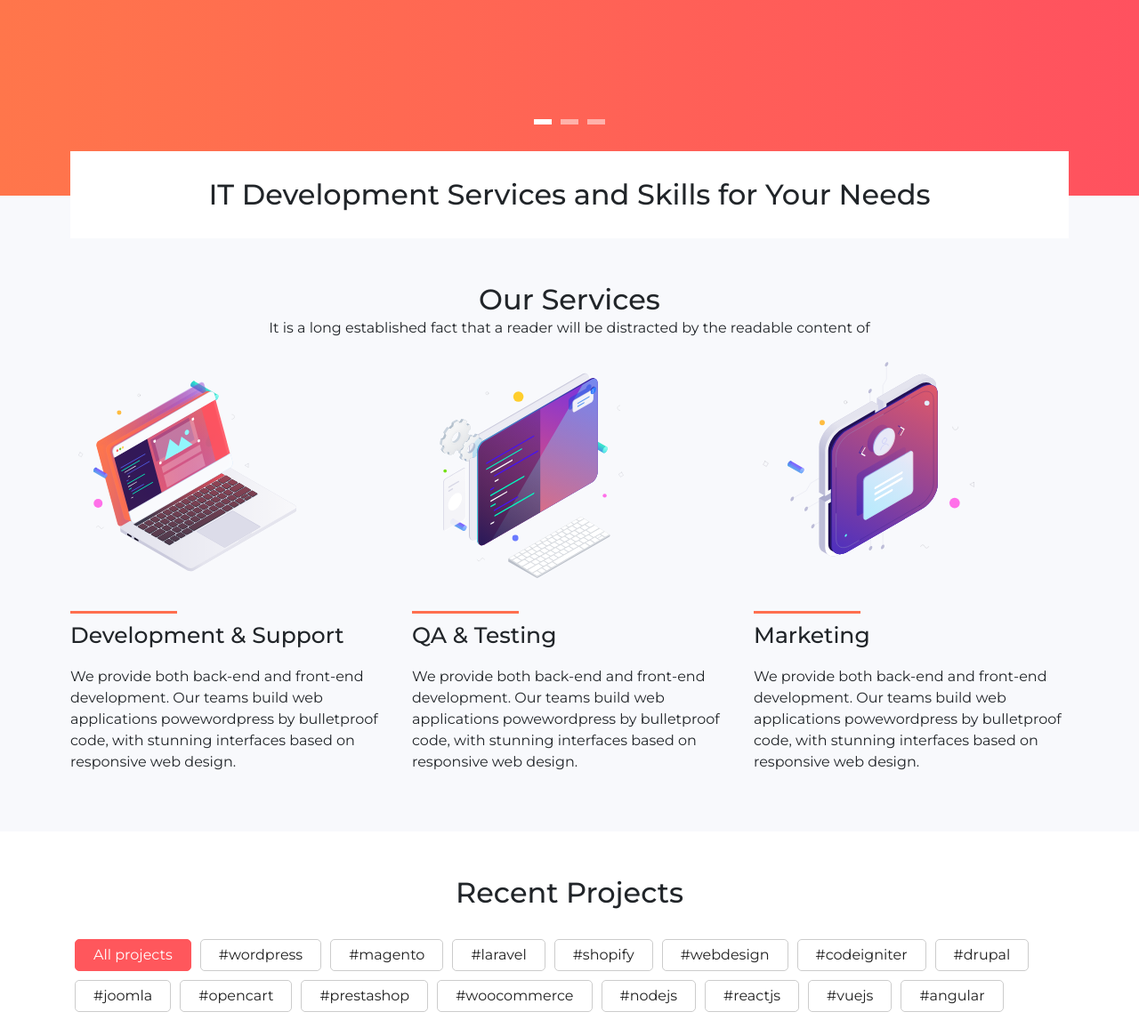
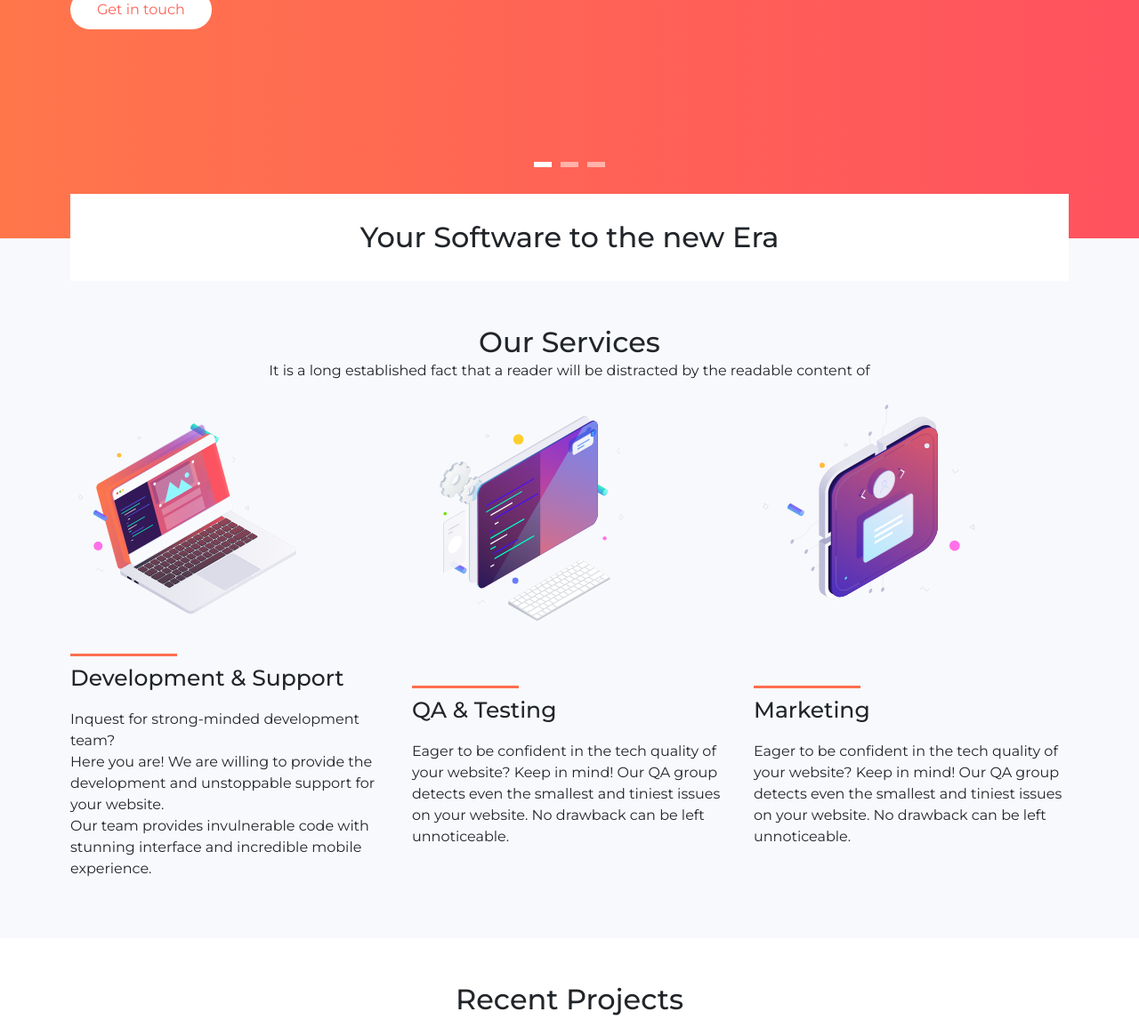
Before and after one commit to erasoftscom/erasofts, a PHP site: page /index.html in a window 1280 px wide. Shown: the part 483-1639 px from the top of the page at 89% size. Run offline with PHP 8.4, Linux system fonts and the light colour scheme.

Commit message:
new images and style fixings1

```diff
--- a/index.html
+++ b/index.html
@@ -72,8 +72,9 @@
                                     <span class="single" style="transition-delay: 1.05s;">t</span>
                                 </h2>
                                 <p>
-                                    We provide both back-end and front-end development. Our teams build web applications powewordpress by bulletproof code, with stunning interfaces based on responsive web design.
-                                </p>
+                                    Inquest for strong-minded development team?<br>
+                                    Here you are! We are willing to provide the development and unstoppable support for your website.<br>
+                                    Our team provides invulnerable code with stunning interface and incredible mobile experience.                                </p>
                                 <a href="#contact-us" class="get-in-touch-btn">Get in touch</a>
                             </div>
                             <div class="col-md-7"></div>
@@ -110,7 +111,9 @@
                                     <span class="single" style="transition-delay: 0.85s;">g</span>
                                 </h2>
                                 <p>
-                                    We provide both back-end and front-end development. Our teams build web applications powewordpress by bulletproof code, with stunning interfaces based on responsive web design.
+                                    Eager to be confident in the tech quality of your website? Keep in mind!
+                                    Our QA group detects even the smallest and tiniest issues on your website. No drawback can be left unnoticeable.
+
                                 </p>
                                 <a href="#contact-us" class="get-in-touch-btn">Get in touch</a>
                             </div>
@@ -175,7 +178,7 @@
 <div class="services-section" id="our-services">
     <div class="wrapper">
         <div class="white-banner">
-            <h2>IT Development Services and Skills for Your Needs</h2>
+            <h2>Your Software to the new Era</h2>
         </div>
         <h2 class="text-center">Our Services</h2>
         <p class="text-center">It is a long established fact that a reader will be distracted
@@ -189,7 +192,9 @@
                     <div>
                         <h3>Development & Support</h3>
                         <p>
-                            We provide both back-end and front-end development. Our teams build web applications powewordpress by bulletproof code, with stunning interfaces based on responsive web design.
+                            Inquest for strong-minded development team?<br>
+                            Here you are! We are willing to provide the development and unstoppable support for your website.<br>
+                            Our team provides invulnerable code with stunning interface and incredible mobile experience.
                         </p>
                     </div>
                 </div>
@@ -203,7 +208,8 @@
                     <div>
                         <h3>QA & Testing</h3>
                         <p>
-                            We provide both back-end and front-end development. Our teams build web applications powewordpress by bulletproof code, with stunning interfaces based on responsive web design.
+                            Eager to be confident in the tech quality of your website? Keep in mind!
+                            Our QA group detects even the smallest and tiniest issues on your website. No drawback can be left unnoticeable.
                         </p>
                     </div>
                 </div>
@@ -217,7 +223,9 @@
                     <div>
                         <h3>Marketing</h3>
                         <p>
-                            We provide both back-end and front-end development. Our teams build web applications powewordpress by bulletproof code, with stunning interfaces based on responsive web design.
+                            Eager to be confident in the tech quality of your website? Keep in mind!
+                            Our QA group detects even the smallest and tiniest issues on your website. No drawback can be left unnoticeable.
+
                         </p>
                     </div>
                 </div>
@@ -1739,28 +1747,28 @@
                     </div>
                 </div>
                 <div class="row">
-                    <div class="col-md-3">
+                    <div class="col-md-6" style="margin-bottom: 20px;">
                         <div class="checkbox-content">
                             <input type="checkbox" class="checkbox" id="development" name="development" value="development"/>
                             <label for="development">Development & Support</label>
                         </div>
 
                     </div>
-                    <div class="col-md-3">
+                    <div class="col-md-6" style="margin-bottom: 20px;">
                         <div class="checkbox-content">
                             <input type="checkbox" class="checkbox" id="testing" name="testing" value="testing" />
                             <label for="testing">QA & Testing</label>
                         </div>
 
                     </div>
-                    <div class="col-md-3">
+                    <div class="col-md-6">
                         <div class="checkbox-content">
                             <input type="checkbox" class="checkbox" id="marketing" name="marketing" value="marketing" />
                             <label for="marketing">Marketing & SEO</label>
                         </div>
 
                     </div>
-                    <div class="col-md-3">
+                    <div class="col-md-6">
                         <div class="checkbox-content">
                             <input type="checkbox" class="checkbox" id="design" name="design" value="design" />
                             <label for="design">Design</label>
--- a/index.php
+++ b/index.php
@@ -186,7 +186,7 @@
 <div class="services-section" id="our-services">
     <div class="wrapper">
         <div class="white-banner">
-            <h2>IT Development Services and Skills for Your Needs</h2>
+            <h2>Your Software to the new Era</h2>
         </div>
         <h2 class="text-center">Our Services</h2>
         <p class="text-center">It is a long established fact that a reader will be distracted
```
